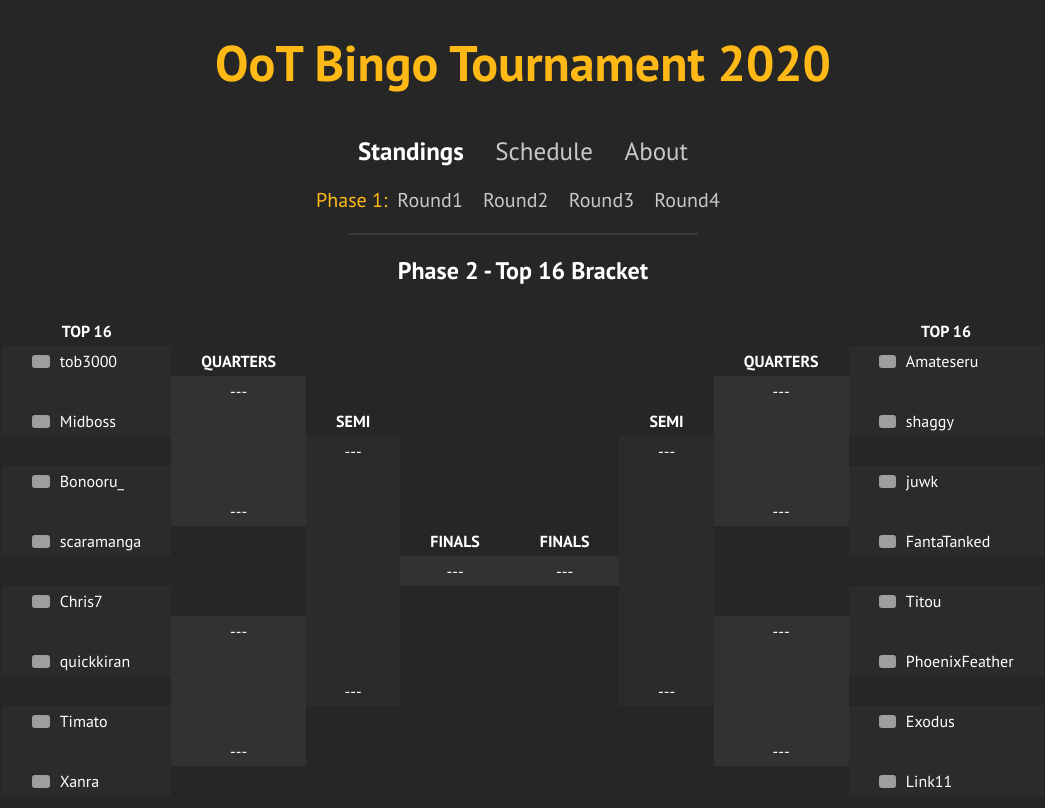
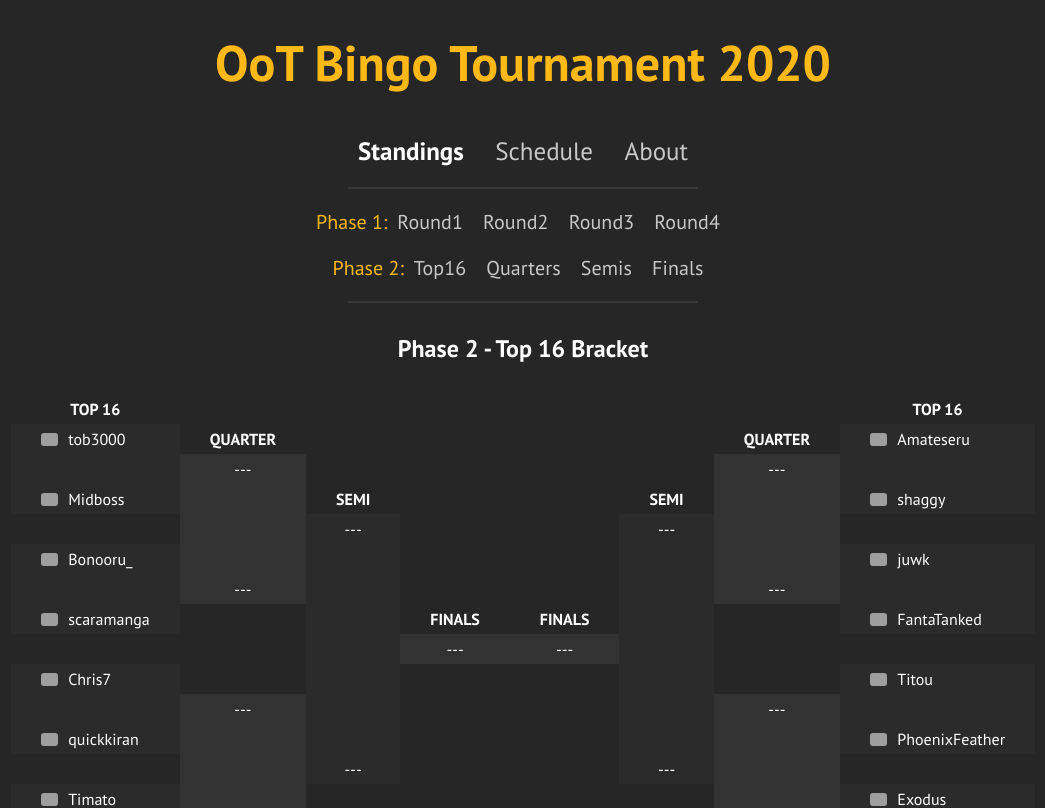
Before and after one commit to xwmtp/bingo2021, a React (Create React App) app: page /#/ in a window 1280 px wide. Shown: the top 808 px of the page, without its empty margins (117-1162 px from the left). Built offline with nearby package versions, Linux system fonts and the light colour scheme; grey boxes are pictures that could not be loaded; a web font is replaced by a local one.

Commit message:
Added Phase 2 navigation

```diff
--- a/src/components/Bracket.jsx
+++ b/src/components/Bracket.jsx
@@ -79,12 +79,12 @@ class Bracket extends React.Component {
                         </tr>
                         <tr>
                             <Bracketcell player={bracket[16][0]['player1']} color='grey'></Bracketcell>
-                            <td className='round'>Quarters</td>
+                            <td className='round'>Quarter</td>
                             <td></td>
                             <td></td>
                             <td></td>
                             <td></td>
-                            <td className='round'>Quarters</td>
+                            <td className='round'>Quarter</td>
                             <Bracketcell player={bracket[16][4]['player1']} color='grey'></Bracketcell>
                         </tr>
                         <tr>
--- a/src/components/Navigation.jsx
+++ b/src/components/Navigation.jsx
@@ -2,6 +2,7 @@ import styled from "styled-components";
 import React from "react";
 import { NavLink } from 'react-router-dom';
 import pairings from '../data/bingo2020_pairings'
+import bracket from '../data/bingo2020_bracket'
 
 class Navigation extends React.Component {
 
@@ -23,6 +24,7 @@ class Navigation extends React.Component {
         }
         hr {
             border: 1px solid var(--row-color);
+            margin: 10px 0px;
         }
     `;
 
@@ -49,7 +51,6 @@ class Navigation extends React.Component {
 
     RoundNav = styled.div`
         padding: 10px;
-        margin-bottom: 10px;
         display: flex;
         flex-direction: row;
         justify-content: center;
@@ -68,6 +69,7 @@ class Navigation extends React.Component {
     RoundLink = styled(NavLink)`
         margin: 0px 10px;
         text-decoration: none;
+        text-transform: capitalize;
         font-size: 20px;
         color: var(--light-gray);
         letter-spacing: 0.1px;
@@ -77,11 +79,27 @@ class Navigation extends React.Component {
     `;
 
     render() {
-        const createRoundLink = (r) => {
+        const createPhase1Link = (r) => {
             return <this.RoundLink to={`/round/${r}`} activeClassName='current' key={r}>{`Round${r}`}</this.RoundLink>
         }
 
-        const roundLinks = Object.keys(pairings).map(createRoundLink)
+        const createPhase2Link = (r) => {
+            return <this.RoundLink to={`/round/${r}`} activeClassName='current' key={r}>{`${r}`}</this.RoundLink>
+        }
+
+
+        const numToBracketRound = {
+            16 : 'top16',
+            8 : 'quarters',
+            4 : 'semis',
+            2 : 'finals'
+        }
+
+        const phase1Links = Object.keys(pairings).map(createPhase1Link)
+
+        const phase2Rounds = Object.keys(bracket).reverse().map(x => numToBracketRound[x])
+        const phase2Links = phase2Rounds.map(createPhase2Link)
+
 
 
         return (
@@ -91,9 +109,14 @@ class Navigation extends React.Component {
                     <this.MainLink to="/schedule" activeClassName='current'>Schedule</this.MainLink>
                     <this.MainLink to="/about" activeClassName='current'>About</this.MainLink>
                 </this.MainNav>
+                <hr/>
                 <this.RoundNav>
                     <p>Phase 1:</p>
-                    {roundLinks}
+                    {phase1Links}
+                </this.RoundNav>
+                <this.RoundNav>
+                    <p>Phase 2:</p>
+                    {phase2Links}
                 </this.RoundNav>
                 <hr />
             </this.Navigation>
```
Also changed, not shown: src/data/bingo2020_schedule.js.
